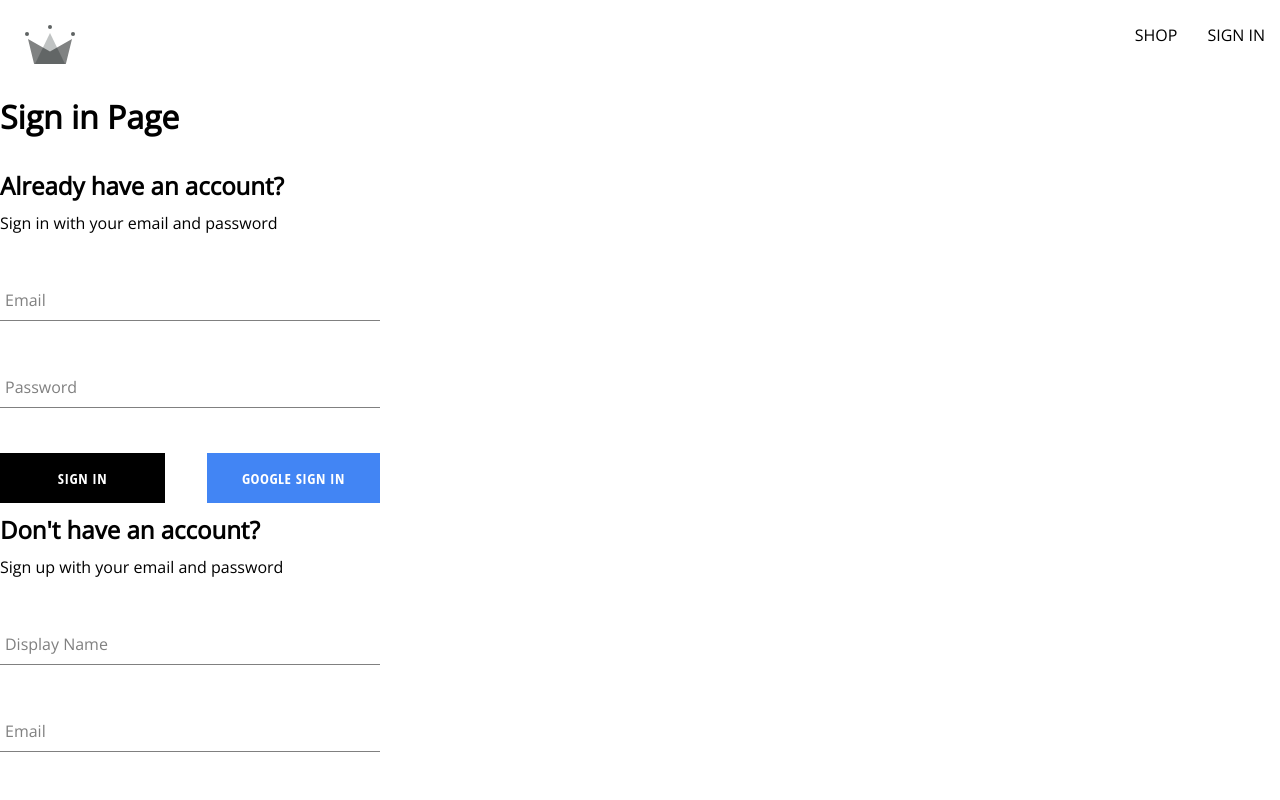
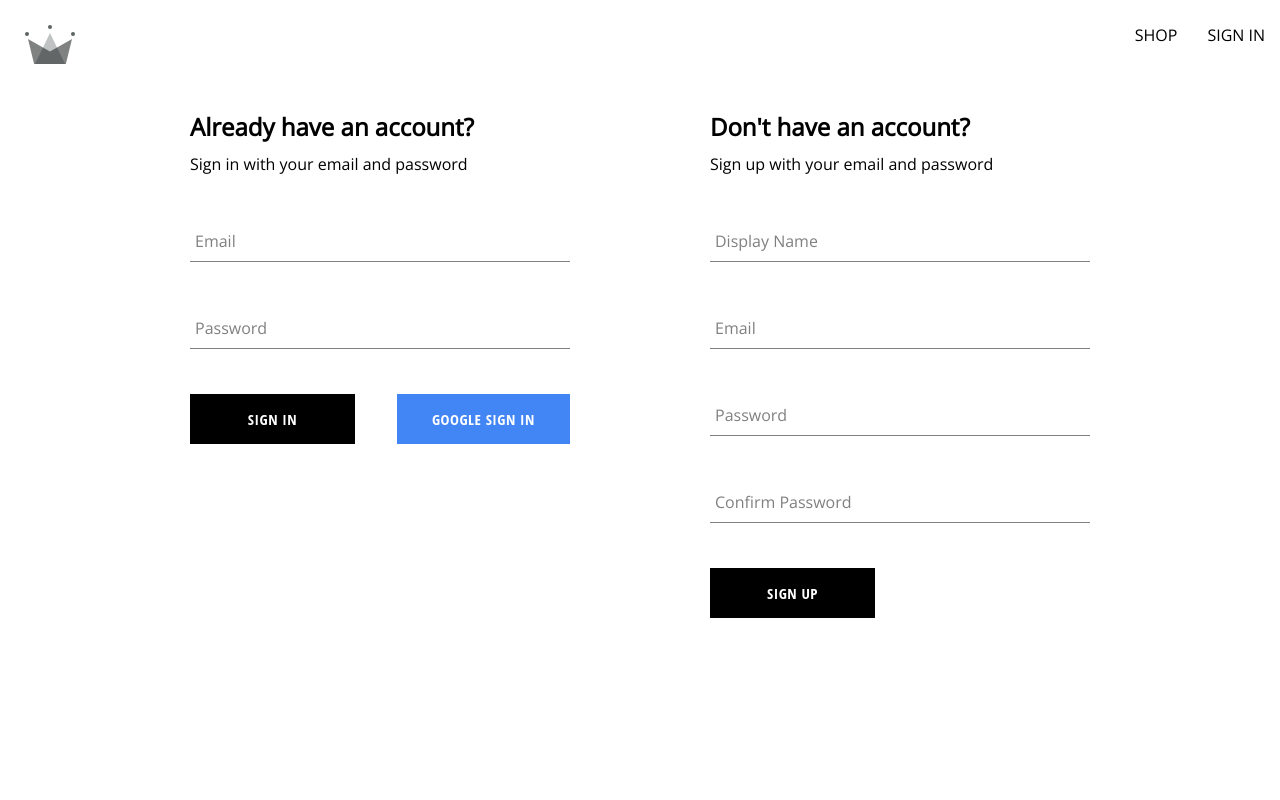
Before and after one commit to judo2000/crwn_clothing, a React (Create React App) app: page /auth in a window 1280 px wide. Shown: the top 800 px of the page. Built offline with nearby package versions, Linux system fonts and the light colour scheme.

Commit message:
Style authentication page

```diff
--- a/src/components/sign-in-form/sign-in-form.component.jsx
+++ b/src/components/sign-in-form/sign-in-form.component.jsx
@@ -37,7 +37,18 @@
       );
       console.log(response);
       resetFormFields();
-    } catch (error) {}
+    } catch (error) {
+      switch (error.code) {
+        case 'auth/wrong-password':
+          alert('Invalid credentials');
+          break;
+        case 'auth/user-not-found':
+          alert('Invalid credentials');
+          break;
+        default:
+          console.log(error);
+      }
+    }
   };
 
   const handleChange = (event) => {
@@ -70,7 +81,7 @@
         />
         <div className="buttons-container">
           <Button type="submit">SIGN IN</Button>
-          <Button buttonType="google" onClick={signInWithGoogle}>
+          <Button type="button" buttonType="google" onClick={signInWithGoogle}>
             GOOGLE SIGN IN
           </Button>
         </div>
--- a/src/routes/authentication/authentication.jsx
+++ b/src/routes/authentication/authentication.jsx
@@ -1,14 +1,11 @@
 import SignUpForm from '../../components/sign-up-form/sign-up-form.component';
 import SignInForm from '../../components/sign-in-form/sign-in-form.component';
-import {
-  signInWithGooglePopup,
-  createUserDocumentFromAuth,
-} from '../../utils/firebase/firebase.utils';
+
+import './authentication.styles.scss';
 
 const Authentication = () => {
   return (
-    <div>
-      <h1>Sign in Page</h1>
+    <div className="authentication-container">
       <SignInForm />
       <SignUpForm />
     </div>
--- /dev/null
+++ b/src/routes/authentication/authentication.styles.scss
@@ -0,0 +1,6 @@
+.authentication-container {
+  display: flex;
+  width: 900px;
+  justify-content: space-between;
+  margin: 30px auto;
+}
```
